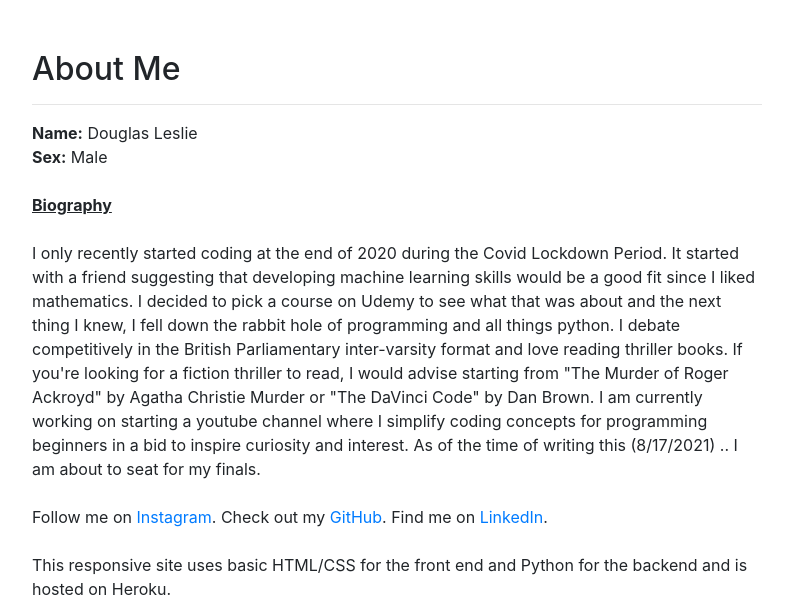
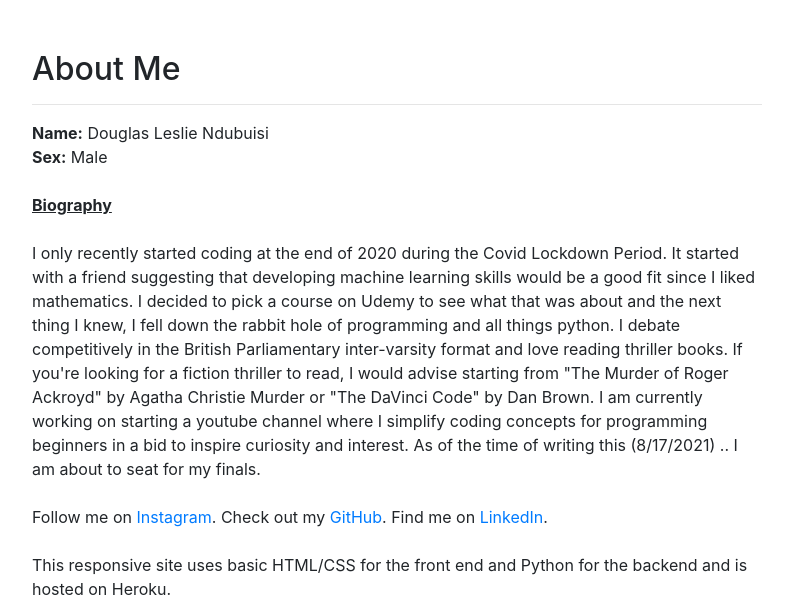
Before and after one commit to doobie-droid/resume-page-zuri-internship, a Flask app: page / in a window 1280 px wide. Shown: the part 496-1094 px from the top of the page, without its empty margins (243-1028 px from the left). Run offline with Flask 2, Linux system fonts and the light colour scheme; some libraries are stand-ins or nearby versions.

Commit message:
changed my name to check when server online restarts

```diff
--- a/templates/index.html
+++ b/templates/index.html
@@ -71,7 +71,7 @@
                About Me
             </h2>
             <hr>
-            <span><b>Name:</b> Douglas Leslie<br><b>Sex:</b> Male<br><br><b><u>Biography</u></b><br><br>
+            <span><b>Name:</b> Douglas Leslie Ndubuisi<br><b>Sex:</b> Male<br><br><b><u>Biography</u></b><br><br>
                I only recently started coding at the end of 2020 during the Covid Lockdown Period. It started with a
                friend suggesting that developing machine learning skills would be a good fit since I liked mathematics.
                I decided to pick a course on Udemy to see what that was about and the next thing I knew, I fell down the
```
